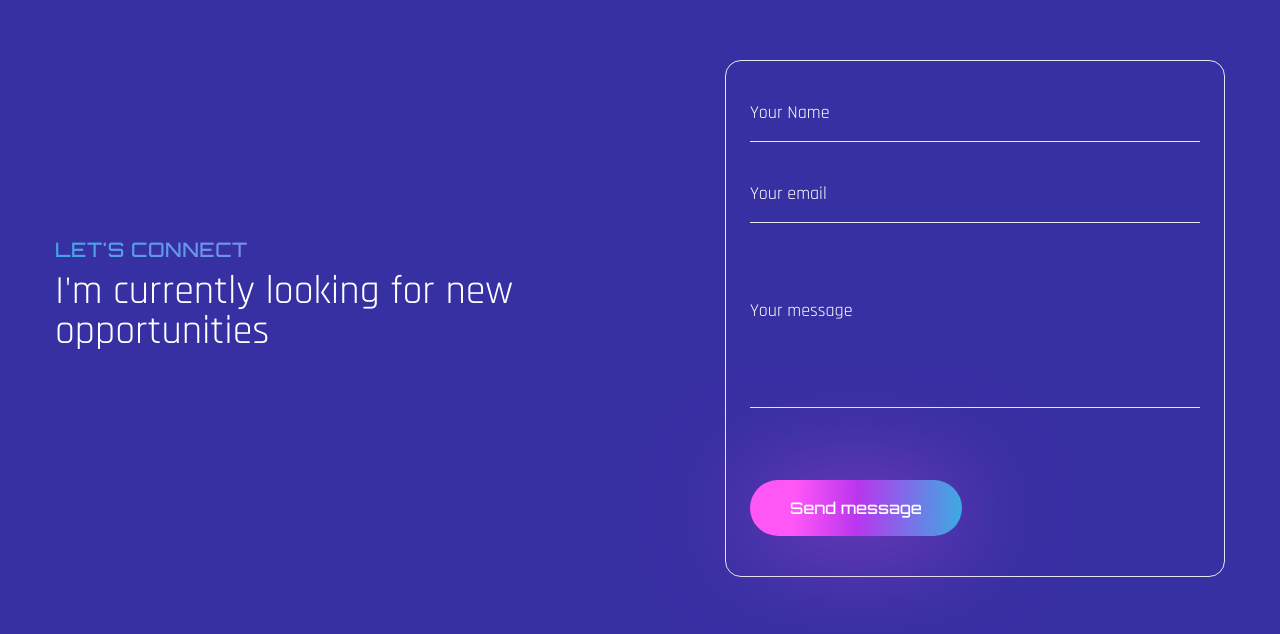
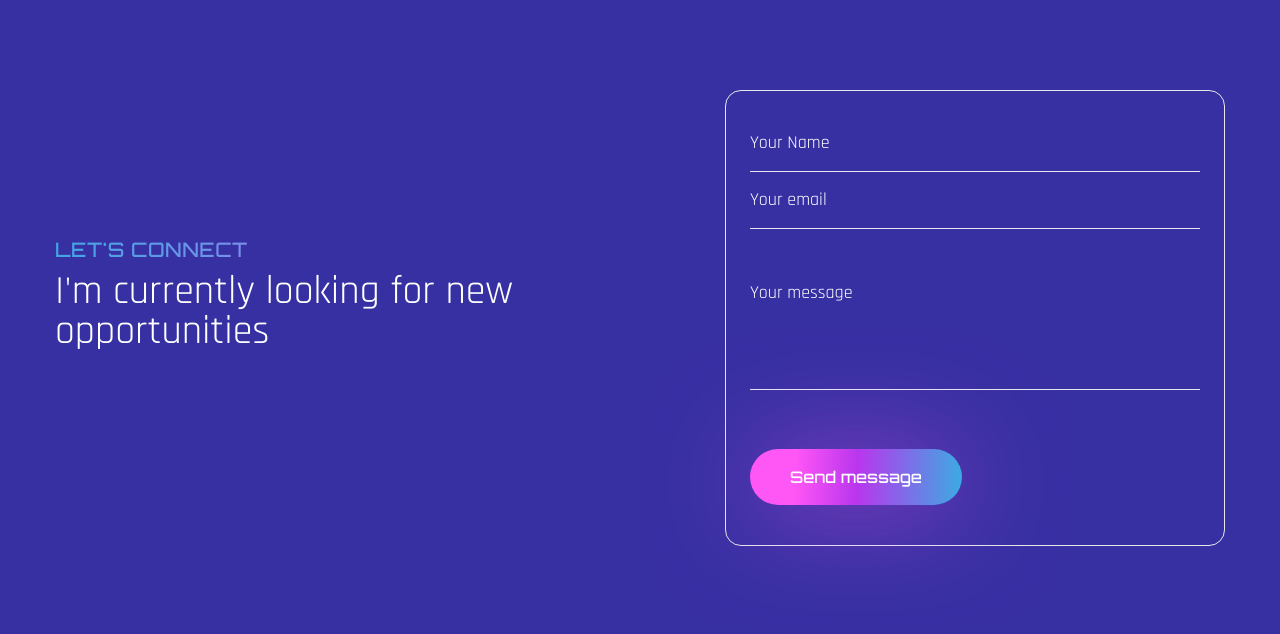
Before and after one commit to simssgithub/jrbv2, a React (Create React App) app: page / in a window 1280 px wide. Shown: the part 3186-3820 px from the top of the page. Built offline with nearby package versions, Linux system fonts and the light colour scheme; the HTML template or start-up script is replaced by a standard one; a web font is replaced by a local one.

Commit message:
email section working properly

```diff
--- a/package.json
+++ b/package.json
@@ -3,9 +3,11 @@
   "version": "0.1.0",
   "private": true,
   "dependencies": {
+    "@emailjs/browser": "^3.11.0",
     "@testing-library/jest-dom": "^5.16.5",
     "@testing-library/react": "^13.4.0",
     "@testing-library/user-event": "^13.5.0",
+    "axios": "^1.6.2",
     "react": "^18.2.0",
     "react-dom": "^18.2.0",
     "react-scripts": "5.0.1",
--- a/src/App.js
+++ b/src/App.js
@@ -17,7 +17,7 @@ const App = () => {
       <About />
       <Services />
       <Work />
-      <Contact />
+      <Contact/>
       {/* <div className='h-[4000px]'></div> */}
     </div>
   );
--- a/src/components/Contact.js
+++ b/src/components/Contact.js
@@ -1,10 +1,48 @@
-import React from "react";
+import React, { useState } from "react";
+import emailjs from "@emailjs/browser";
 import { motion } from "framer-motion";
 import { fadeIn } from "../variants";
 
 const Contact = () => {
+  const [name, setName] = useState("");
+  const [email, setEmail] = useState("");
+  const [message, setMessage] = useState("");
+  const [isEmailSent, setIsEmailSent] = useState(false); // State for confirmation message
+
+  const handleSubmit = (e) => {
+    e.preventDefault();
+    //emailjs serviceID, templateId, PublicKey
+    const serviceId = "service_vh5u7bg";
+    const templateId = "template_3zy73ry";
+    const publickey = "pnMw0Hi5N8kv9SQxn";
+
+    //new object template params
+    const templateParams = {
+      from_name: name,
+      from_email: email,
+      to_name: "Web Wizard",
+      message: message,
+    };
+
+    //send the email using emailjs
+    emailjs
+      .send(serviceId, templateId, templateParams, publickey)
+      .then((response) => {
+        console.log("SUCCESS!", response);
+        setName("");
+        setEmail("");
+        setMessage("");
+        setIsEmailSent(true); // Update state when email is sent
+      })
+      .catch((error) => {
+        console.error("error sending email:", error);
+        setIsEmailSent(false); // Optionally handle error state
+      });
+  };
   return (
-    <section className="py-16 lg:section pb-24" id="contact"> {/* Added pb-24 for padding at the bottom */}
+    <section className="py-16 lg:section pb-24" id="contact">
+      {" "}
+      {/* Added pb-24 for padding at the bottom */}
       <div className="container mx-auto">
         <div className="flex flex-col lg:flex-row">
           {/* text */}
@@ -16,45 +54,58 @@ const Contact = () => {
             className="flex-1 flex justify-start items-center"
           >
             <div>
-              <h4 className="text-xl uppercase font-medium text-gradient mb-2
-              tracking-wide">
+              <h4
+                className="text-xl uppercase font-medium text-gradient mb-2
+              tracking-wide"
+              >
                 {"Let's Connect"}
               </h4>
               <h2 className="text-[20px] lg:text-[40px] leading-none mb-12">
-                {
-                  "I'm currently looking for new opportunities"
-                }
+                {"I'm currently looking for new opportunities"}
               </h2>
             </div>
           </motion.div>
-          {/* form */}
-          <motion.form
+          <motion.div
             variants={fadeIn("left", 0.3)}
             initial="hidden"
             whileInView={"show"}
             viewport={{ once: false, amount: 0.3 }}
             className="flex-1 max-w-[500px] border rounded-2xl flex flex-col gap-y-6 pb-10 p-6 items-start"
           >
+            {isEmailSent && ( // Render confirmation message if email is sent
+              <p className="text-green-500 text-[20px]" >Email sent!</p>
+            )}
+            {/* form */}
+            <form onSubmit={handleSubmit}>
               <input
                 className="bg-transparent border-b py-3 outline-none w-full
                placeholder:text-white focus:border-accent transition-all"
                 type="text"
                 placeholder="Your Name"
+                value={name}
+                onChange={(e) => setName(e.target.value)}
               />
               <input
                 className="bg-transparent border-b py-3 outline-none w-full
                placeholder:text-white focus:border-accent transition-all"
                 type="email"
                 placeholder="Your email"
+                value={email}
+                onChange={(e) => setEmail(e.target.value)}
               />
               <textarea
                 className="bg-transparent border-b py-12 outline-none
               w-full placeholder:text-white focus:border-accent transition-all
               resize-none mb-12"
                 placeholder="Your message"
+                value={message}
+                onChange={(e) => setMessage(e.target.value)}
               ></textarea>
-            <button className="btn btn-lg">Send message</button>
-          </motion.form>
+              <button type="submit" className="btn btn-lg">
+                Send message
+              </button>
+            </form>
+          </motion.div>
         </div>
       </div>
     </section>
--- /dev/null
+++ b/src/components/EmailForm.jsx
@@ -0,0 +1,62 @@
+import React, {useState} from 'react'
+import emailjs from '@emailjs/browser';
+
+function EmailForm () {
+
+    const [name, setName] = useState('');
+    const [email, setEmail] = useState('');
+    const [message, setMessage] =useState('');
+
+    const handleSubmit = (e) =>{
+        e.preventDefault();
+        //emailjs serviceID, templateId, PublicKey
+        const serviceId = 'service_vh5u7bg';
+        const templateId = 'template_3zy73ry';
+        const publickey ='pnMw0Hi5N8kv9SQxn';
+
+        //new object template params
+        const templateParams = {
+            from_name: name,
+            from_email: email,
+            to_name:'Web Wizard',
+            message: message,
+        };
+
+        //send the email using emailjs
+        emailjs.send(serviceId, templateId, templateParams ,publickey)
+        .then((response)=>{
+            console.log("SUCCESS!", response);
+            setName('');
+            setEmail('');
+            setMessage('');
+        })
+        .catch((error) => {
+            console.error('error sending email:', error);
+        });
+}
+  return (
+    <form onSubmit={handleSubmit} className='emailForm'>
+        <input type='text'
+        placeholder='Your Name'
+        value={name}
+        onChange={(e) => setName(e.target.value)}
+        />
+        <input
+        type='email'
+        placeholder='Your Email'
+        value={email}
+        onChange={(e) => setEmail(e.target.value)}
+        />
+        <textarea
+        cols="30"
+        row="10"
+        value={message}
+        onChange={(e) => setMessage(e.target.value)}
+        >
+        </textarea>
+        <button type='submit'>Send Email</button>
+    </form>
+  )
+}
+
+export default EmailForm
```
Also changed, not shown: 9 other files (tests, documents, lock files or other folders). Lines whose indentation alone changed are shown as unchanged.
